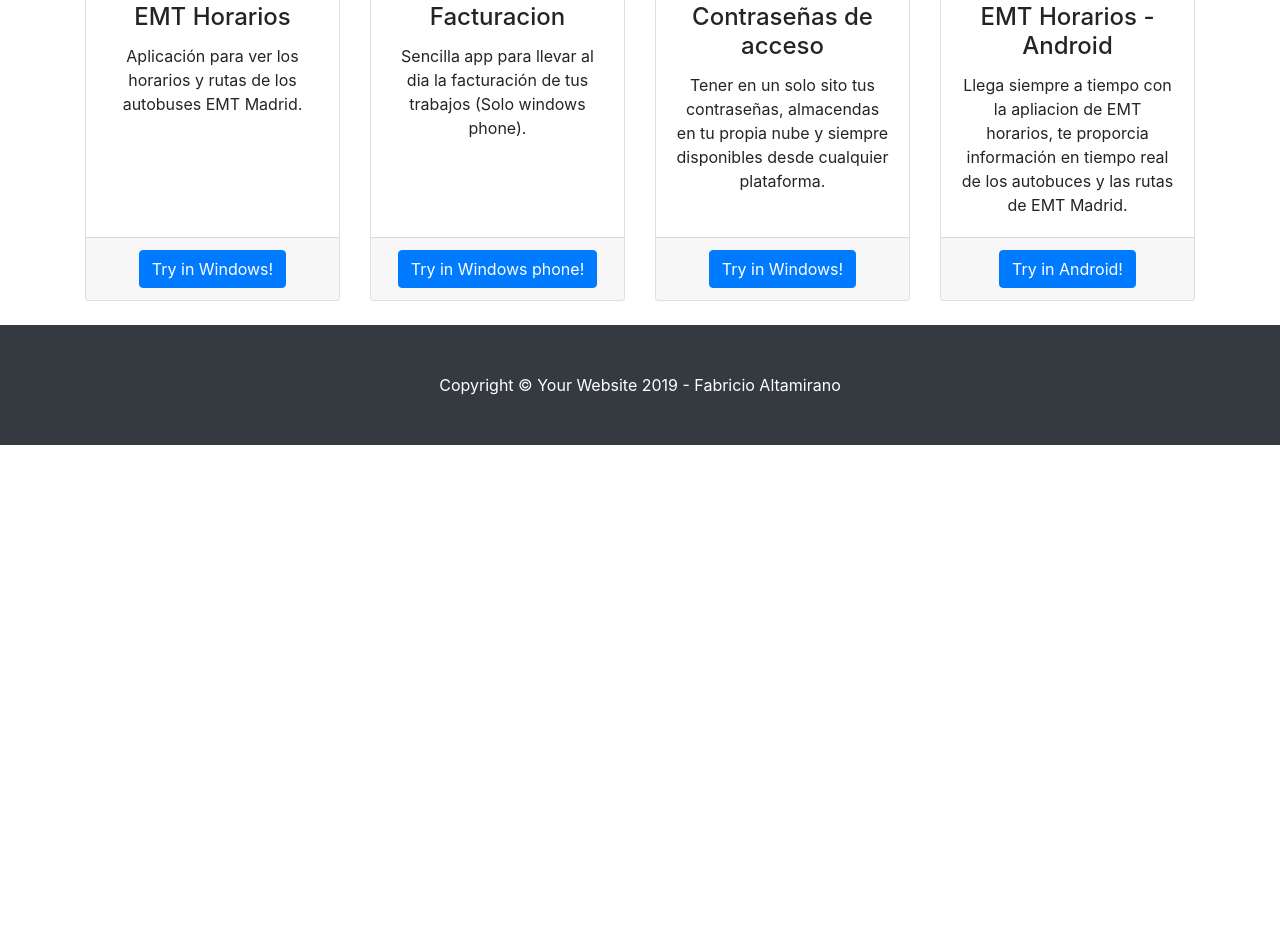
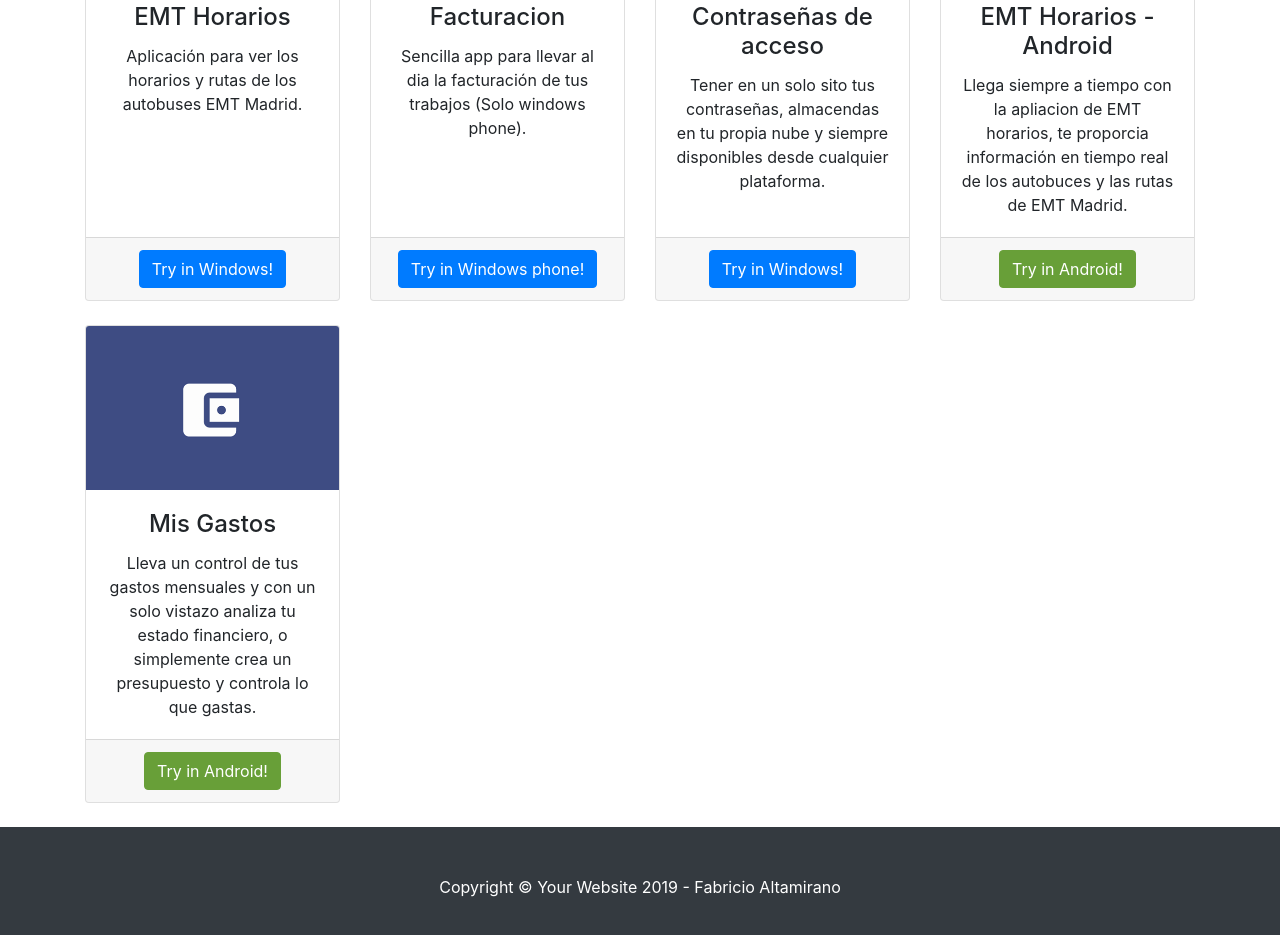
Before and after one commit to vladymix/apps_web, a plain HTML site: page index.html in a window 1280 px wide. Shown: the part 641-1576 px from the top of the page. Before the commit the page ends 1086 px from the top, so only its background shows below. Drawn offline with Linux system fonts and the light colour scheme.

Commit message:
add pages to download apps

```diff
--- a/css/heroic-features.css
+++ b/css/heroic-features.css
@@ -6,3 +6,8 @@
 body {
   padding-top: 56px;
 }
+
+.android {
+    background-color: #689f38;
+    border-color: #689f38;
+}
--- a/index.html
+++ b/index.html
@@ -68,7 +68,7 @@
             <p class="card-text">Aplicación para ver los horarios y rutas de los autobuses EMT Madrid.</p>
           </div>
           <div class="card-footer">
-            <a href="#" class="btn btn-primary">Try in Windows!</a>
+            <a href="http://bit.ly/win_emt" target="_blank" class="btn btn-primary">Try in Windows!</a>
           </div>
         </div>
       </div>
@@ -81,7 +81,7 @@
             <p class="card-text">Sencilla app para llevar al dia la facturación de tus trabajos (Solo windows phone).</p>
           </div>
           <div class="card-footer">
-            <a href="#" class="btn btn-primary">Try in Windows phone!</a>
+            <a href="http://bit.ly/win_invoice" target="_blank" class="btn btn-primary">Try in Windows phone!</a>
           </div>
         </div>
       </div>
@@ -94,7 +94,7 @@
             <p class="card-text">Tener en un solo sito tus contraseñas, almacendas en tu propia nube y siempre disponibles desde cualquier plataforma.</p>
           </div>
           <div class="card-footer">
-            <a href="#" class="btn btn-primary">Try in Windows!</a>
+            <a href="http://bit.ly/win_passwords" target="_blank" class="btn btn-primary">Try in Windows!</a>
           </div>
         </div>
       </div>
@@ -107,7 +107,21 @@
             <p class="card-text">Llega siempre a tiempo con la apliacion de EMT horarios, te proporcia información en tiempo real de los autobuces y las rutas de EMT Madrid.</p>
           </div>
           <div class="card-footer">
-            <a href="#" class="btn btn-primary">Try in Android!</a>
+            <a href="http://bit.ly/emthorarios8" target="_blank" class="btn btn-primary android">Try in Android!</a>
+          </div>
+        </div>
+      </div>
+
+
+      <div class="col-lg-3 col-md-6 mb-4">
+        <div class="card h-100">
+          <img class="card-img-top" src="resources/ic_and_expenses.png" alt="">
+          <div class="card-body">
+            <h4 class="card-title">Mis Gastos</h4>
+            <p class="card-text">Lleva un control de tus gastos mensuales y con un solo vistazo analiza tu estado financiero, o simplemente crea un presupuesto y controla lo que gastas.</p>
+          </div>
+          <div class="card-footer">
+            <a href="http://bit.ly/and_expenses"  target="_blank" class="btn btn-primary android">Try in Android!</a>
           </div>
         </div>
       </div>
```
Also changed, not shown: resources/ic_and_expenses.png (added), 1 other file.
